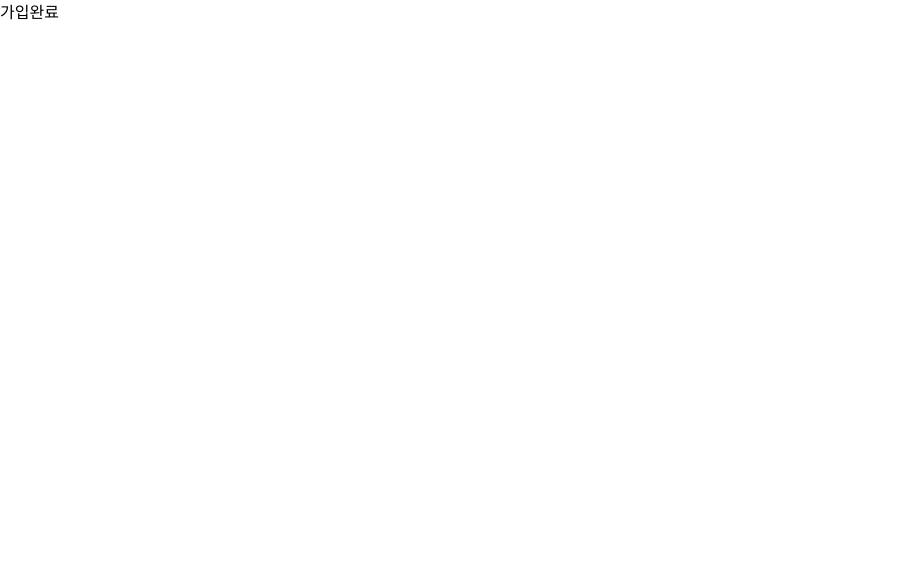
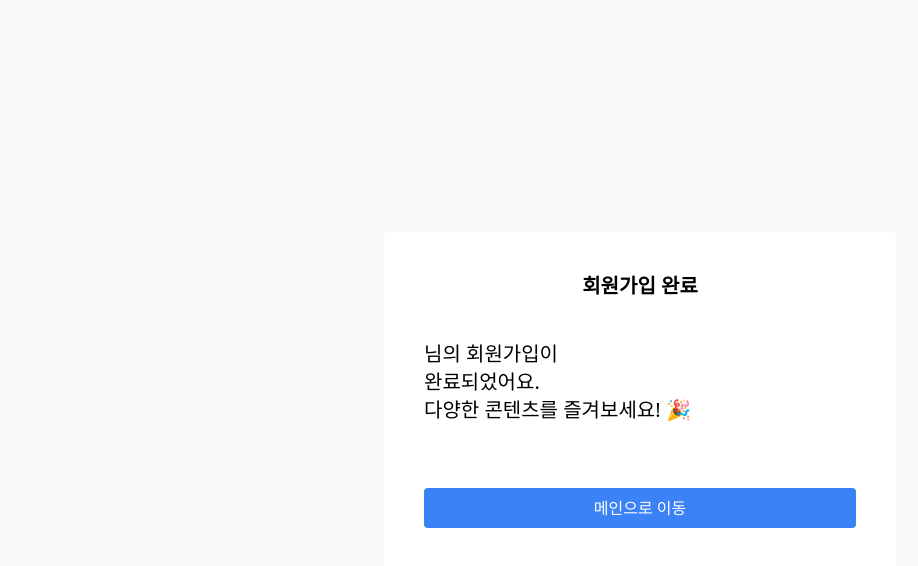
Before and after one commit to youngdev57/register-form, a React (Vite) app: page /register/success in a window 1280 px wide. Shown: the top 566 px of the page, without its empty margins (0-918 px from the left). Built offline with nearby package versions, Linux system fonts and the light colour scheme.

Commit message:
feat: 회원가입 완료 페이지 추가

```diff
--- a/src/App.tsx
+++ b/src/App.tsx
@@ -1,5 +1,6 @@
 import { Routes, Route, Navigate } from "react-router-dom";
 import RegisterPage from "./pages/register/RegisterPage";
+import RegisterSuccessPage from "./pages/register/RegisterSuccessPage";
 
 function App() {
   return (
@@ -8,7 +9,10 @@ function App() {
       <Route path="/register" element={<Navigate to="/register/step1" />} />
 
       <Route path="/register/:step" element={<RegisterPage></RegisterPage>} />
-      <Route path="/register/success" element={<div>가입완료</div>} />
+      <Route
+        path="/register/success"
+        element={<RegisterSuccessPage></RegisterSuccessPage>}
+      />
     </Routes>
   );
 }
--- /dev/null
+++ b/src/pages/register/RegisterSuccessPage.tsx
@@ -0,0 +1,44 @@
+import { useRegisterStore } from "@/stores/registerStore";
+import { useNavigate } from "react-router-dom";
+
+export default function RegisterSuccessPage() {
+  const form = useRegisterStore((state) => state.form);
+
+  const navigate = useNavigate();
+
+  const handleRedirectMain = () => {
+    navigate("/");
+  };
+
+  return (
+    <div className="min-h-screen flex items-center justify-center bg-gray-50">
+      <div className="w-full max-w-lg p-10 bg-white rounded">
+        <div className="flex justify-center">
+          <h2 className="text-xl font-bold mb-10">회원가입 완료</h2>
+        </div>
+
+        <div className="space-y-4">
+          <h2 className="text-xl mb-10">
+            <span className="font-bold text-blue-600">
+              {form.nickname || form.id}
+            </span>
+            님의 회원가입이
+            <br /> 완료되었어요.
+            <br />
+            다양한 콘텐츠를 즐겨보세요! 🎉
+          </h2>
+        </div>
+
+        {/* 메인 이동 버튼 */}
+        <div>
+          <button
+            onClick={handleRedirectMain}
+            className="w-full bg-blue-500 text-white p-2 rounded disabled:bg-gray-300 mt-6"
+          >
+            메인으로 이동
+          </button>
+        </div>
+      </div>
+    </div>
+  );
+}
--- a/src/pages/register/components/Step1Form.tsx
+++ b/src/pages/register/components/Step1Form.tsx
@@ -22,8 +22,9 @@ export default function Step1Form({
     <div className="space-y-4">
       {/* 소개말 */}
       <h2 className="text-xl mb-10">
-        <span className="font-bold">회원가입</span>에 필요한 <br />
-        <span className="font-bold">필수 정보</span>를 모두 입력해 주세요.
+        회원가입에 필요한 <br />
+        <span className="font-bold text-blue-600">필수 정보</span>를 모두 입력해
+        주세요.
       </h2>
 
       {/* 아이디 */}
--- a/src/pages/register/components/Step2Form.tsx
+++ b/src/pages/register/components/Step2Form.tsx
@@ -37,7 +37,8 @@ export default function Step2Form({
       {/* 소개말 */}
       <h2 className="text-xl mb-10">
         아래 정보들은
-        <span className="font-bold pl-1">선택 정보</span>이니 <br />
+        <span className="font-bold pl-1 text-blue-600">선택 정보</span>이니{" "}
+        <br />
         입력하지 않아도 괜찮아요.
       </h2>
 
--- a/src/pages/register/components/Step3Form.tsx
+++ b/src/pages/register/components/Step3Form.tsx
@@ -18,9 +18,11 @@ export default function Step3Form({
     <div className="space-y-8">
       {/* 소개말 */}
       <h2 className="text-xl mb-10">
-        간편 로그인 계정을
-        <span className="font-bold pl-1">연동</span>하시면 <br />
-        알림을 받을 수 있어요.
+        마지막으로,
+        <br />
+        소셜 로그인 계정을 연동하면
+        <br />
+        <span className="font-bold text-blue-600">알림</span>을 보내드려요.
       </h2>
 
       {/* 계정 연동 영역 */}
@@ -59,13 +61,13 @@ export default function Step3Form({
         </div>
       </div>
 
-      {/* 가입 완료 버튼 */}
+      {/* 가입 버튼 */}
       <div>
         <button
           onClick={onSuccess}
           className="w-full bg-blue-500 text-white p-2 rounded disabled:bg-gray-300 mt-6"
         >
-          가입 완료
+          가입
         </button>
       </div>
     </div>
--- a/src/pages/register/hooks/useStep3Form.ts
+++ b/src/pages/register/hooks/useStep3Form.ts
@@ -1,9 +1,15 @@
+import { useRegisterStore } from "@/stores/registerStore";
 import { useNavigate } from "react-router-dom";
 
 export function useStep3Form() {
   const navigate = useNavigate();
+  const form = useRegisterStore((state) => state.form);
 
   const handleSuccess = () => {
+    // 서버 전송 로직
+    console.log("handleSuccess", form);
+
+    // 서버 요청 성공 시
     navigate("/register/success");
   };
 
```
Also changed, not shown: src/pages/register/RegisterPage.tsx (+0 -16 lines).
